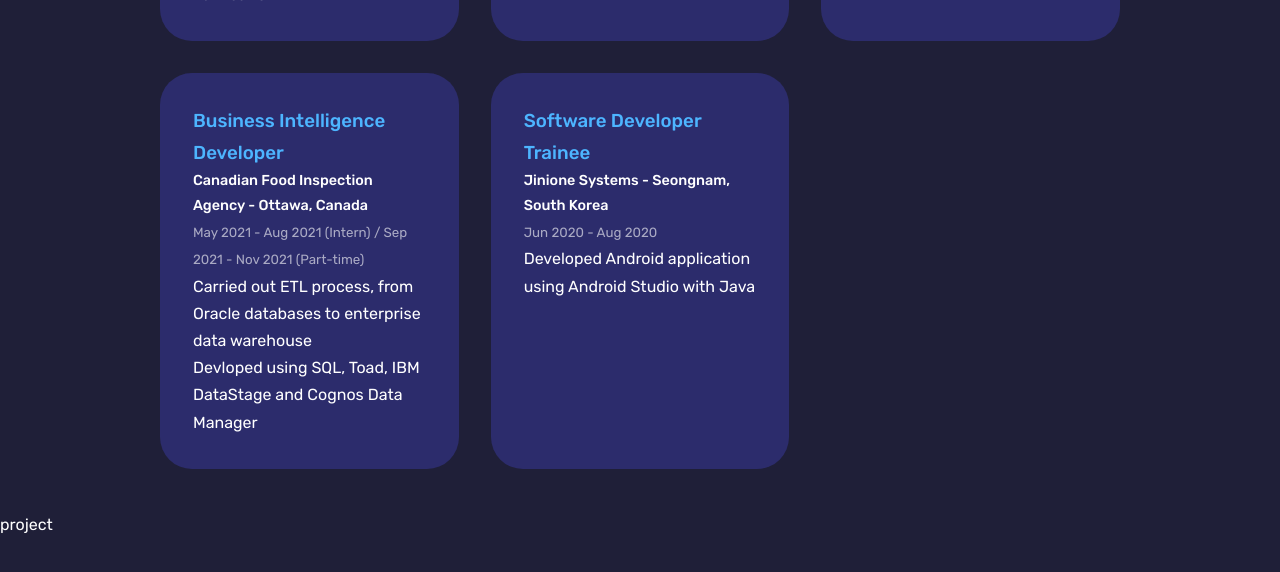
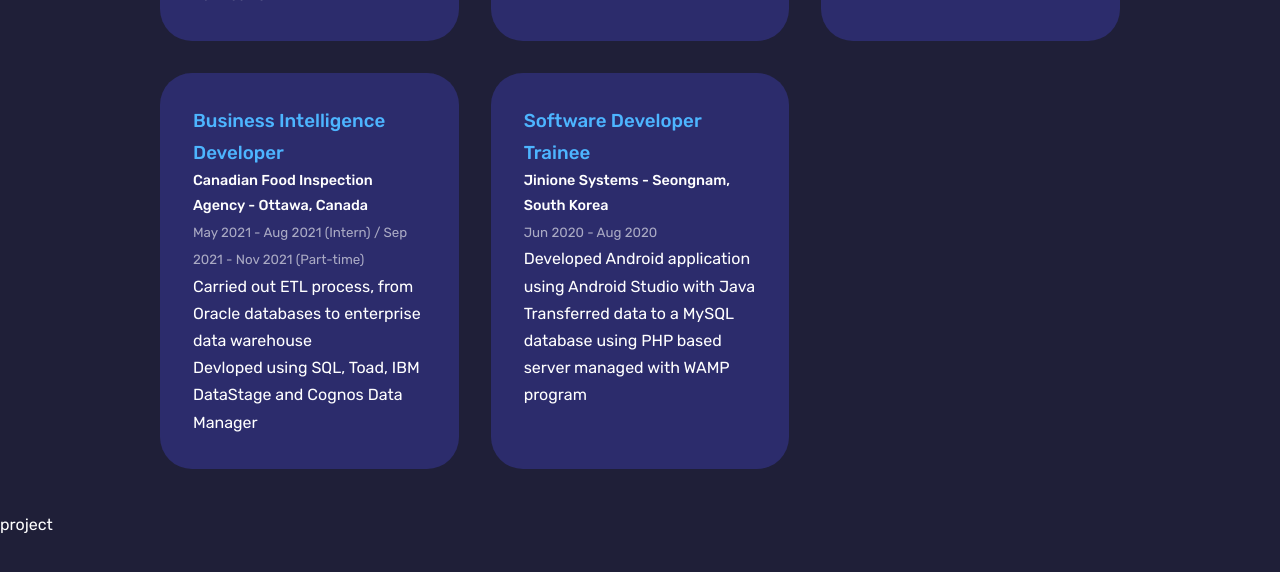
Before and after one commit to chunny22/HoJoonChun-OLD-, a React (Create React App) app: page / in a window 1280 px wide. Shown: the part 1345-1917 px from the top of the page. Built offline with nearby package versions, Linux system fonts and the light colour scheme; the HTML template or start-up script is replaced by a standard one.

Commit message:
More stuff on Jinione

```diff
--- a/src/components/experience/Experience.jsx
+++ b/src/components/experience/Experience.jsx
@@ -58,6 +58,7 @@
             <small className='text-light'>Jun 2020 - Aug 2020</small>
             <ul>
               <li>Developed Android application using Android Studio with Java</li>
+              <li>Transferred data to a MySQL database using PHP based server managed with WAMP program</li>
             </ul>
           </div>
         </div>
```
